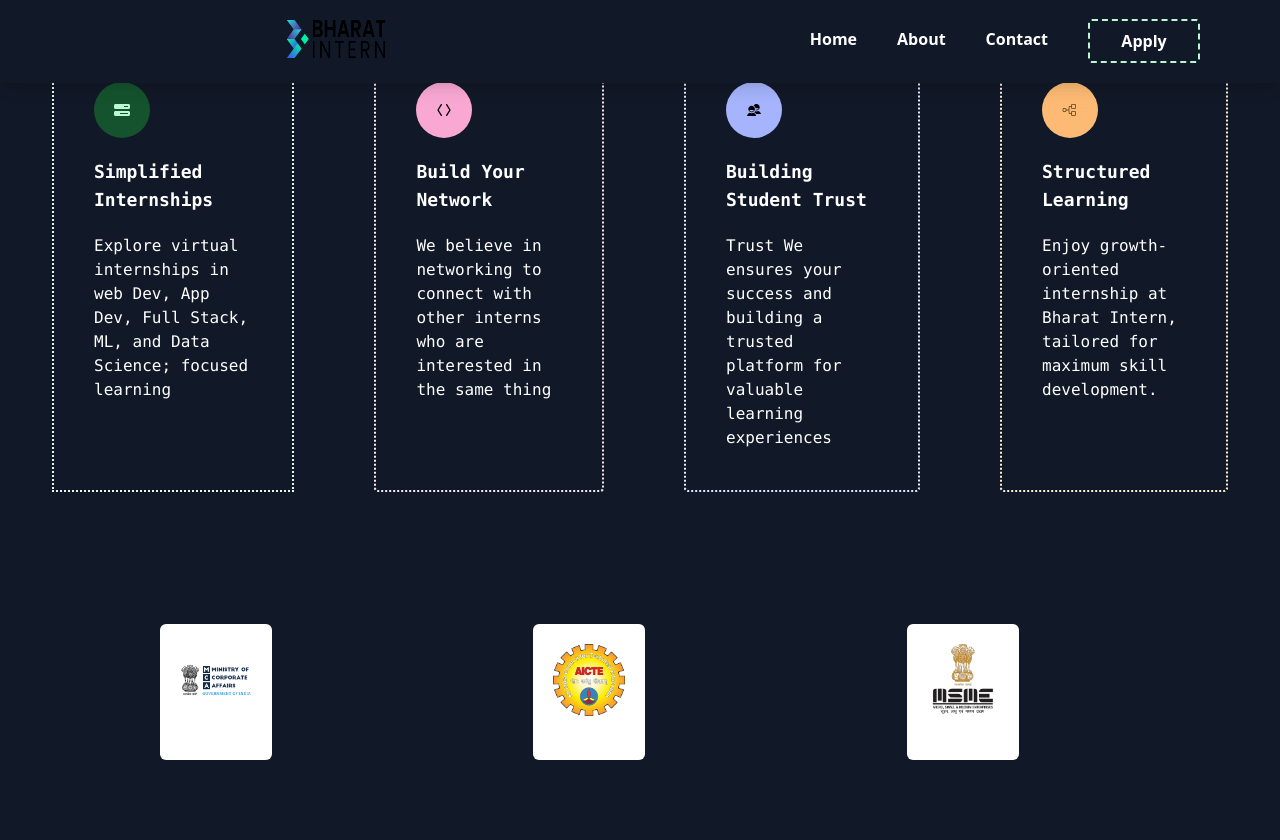
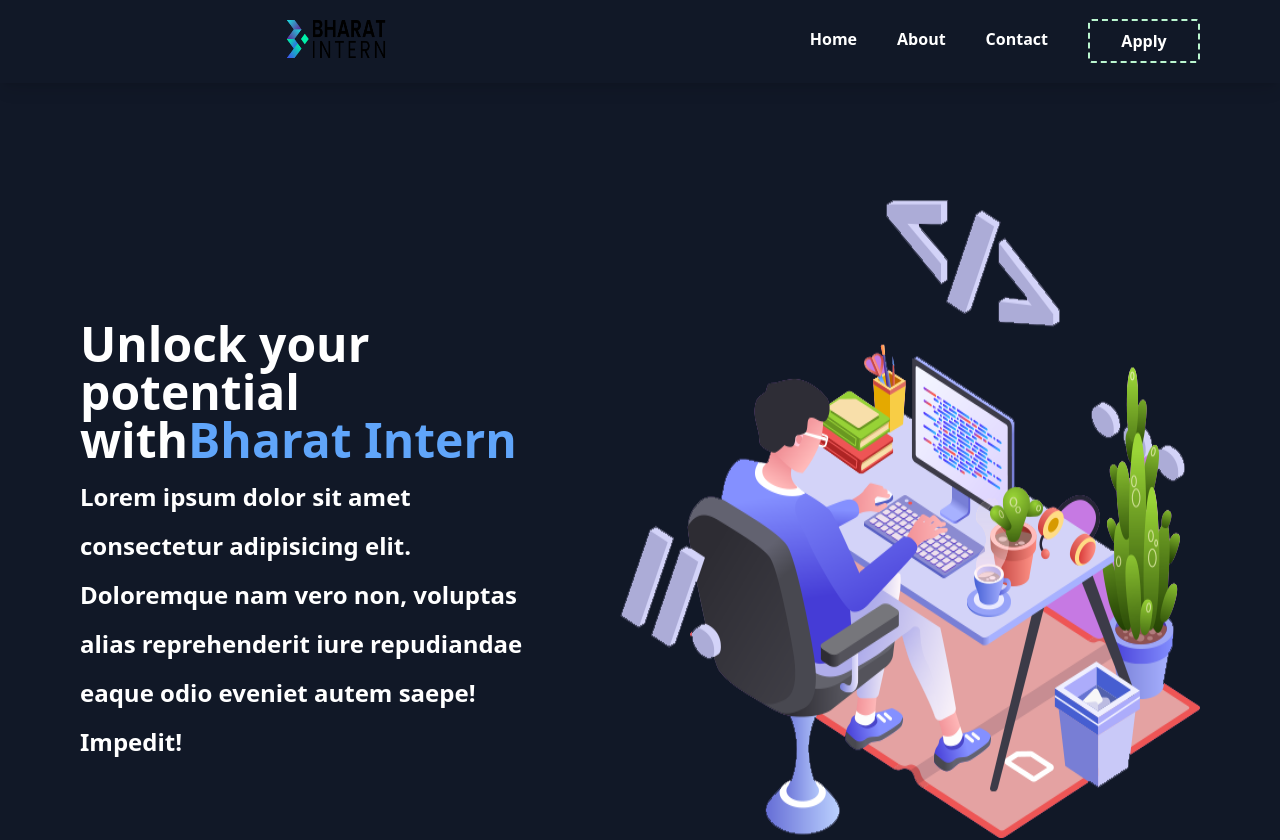
Before and after one commit to patrickiyiakimo/bharat-intern, a React (Create React App) app: page / in a window 1280 px wide. Shown: the top 840 px of the page. Built offline with nearby package versions, Linux system fonts and the light colour scheme.

Commit message:
Update App.js

```diff
--- a/src/App.js
+++ b/src/App.js
@@ -21,9 +21,6 @@ function App() {
           <Navbar />
         </div>
         <Switch>
-          <Route path="/hero">
-            <Hero />
-          </Route>
           <Route path="/aboutus">
             <AboutUs />
           </Route>
@@ -37,6 +34,9 @@ function App() {
             <SignUp />
           </Route>
           <Route exact path="/">
+            <div className="/hero">
+              <Hero />
+            </div>
             <div className="section">
               <Section />
             </div>
```
